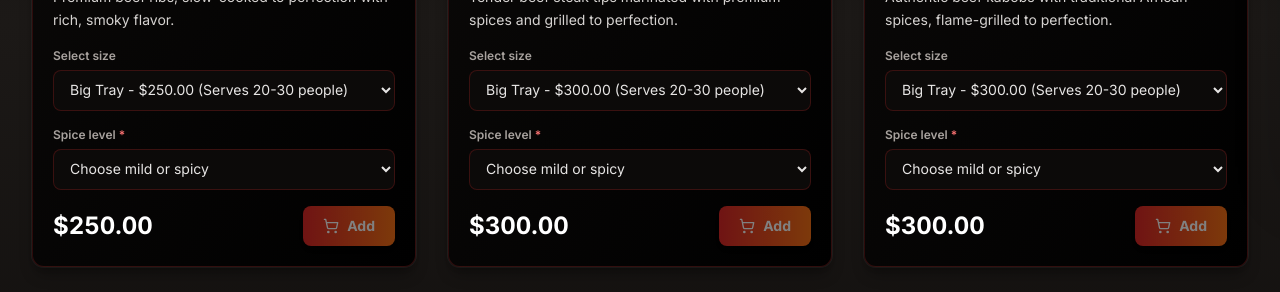
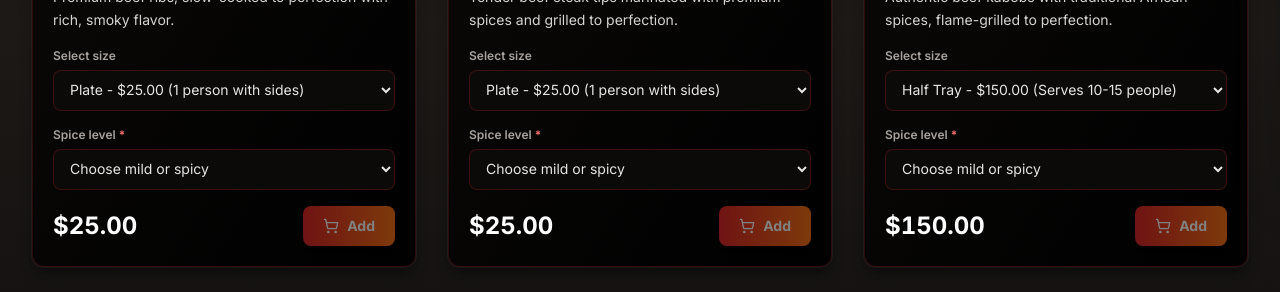
Before and after one commit to lakuakua/djcuisine, a Next.js app: page /category/beef in a window 1280 px wide. Shown: the part 621-913 px from the top of the page. Built offline with nearby package versions, Linux system fonts and the light colour scheme.

Commit message:
fix(ui): sort product variants by price in card; default to cheapest size
Made-with: Cursor

```diff
--- a/components/ProductCard.tsx
+++ b/components/ProductCard.tsx
@@ -2,10 +2,11 @@
 
 import { JuiceSweetness, Product, SpiceLevel } from '@/types';
 import { formatPrice } from '@/lib/utils';
+import { sortVariantsByPriceAsc } from '@/lib/products';
 import { useCartStore } from '@/store/cartStore';
 import { ShoppingCart } from 'lucide-react';
 import Image from 'next/image';
-import { useState } from 'react';
+import { useEffect, useMemo, useState } from 'react';
 
 interface ProductCardProps {
   product: Product;
@@ -13,10 +14,21 @@ interface ProductCardProps {
 
 export default function ProductCard({ product }: ProductCardProps) {
   const addItem = useCartStore((state) => state.addItem);
-  const [selectedVariantId, setSelectedVariantId] = useState(product.variants?.[0]?.id || '');
+  const sortedVariants = useMemo(
+    () => sortVariantsByPriceAsc(product.variants),
+    [product.id]
+  );
+  const [selectedVariantId, setSelectedVariantId] = useState(() => sortedVariants[0]?.id || '');
   const [juiceSweetness, setJuiceSweetness] = useState<JuiceSweetness | ''>('');
   const [spiceLevel, setSpiceLevel] = useState<SpiceLevel | ''>('');
   const [isAdding, setIsAdding] = useState(false);
+
+  useEffect(() => {
+    const cheapest = sortVariantsByPriceAsc(product.variants)[0]?.id ?? '';
+    setSelectedVariantId(cheapest);
+    setJuiceSweetness('');
+    setSpiceLevel('');
+  }, [product.id]);
 
   // Ensure product has variants
   if (!product.variants || product.variants.length === 0) {
@@ -28,7 +40,8 @@ export default function ProductCard({ product }: ProductCardProps) {
     );
   }
 
-  const selectedVariant = product.variants.find(v => v.id === selectedVariantId) || product.variants[0];
+  const selectedVariant =
+    sortedVariants.find((v) => v.id === selectedVariantId) || sortedVariants[0];
   const isJuice = product.category === 'juices';
 
   const handleAddToCart = () => {
@@ -113,7 +126,7 @@ export default function ProductCard({ product }: ProductCardProps) {
         </p>
 
         {/* Size Selector (if product has multiple variants) */}
-        {product.variants.length > 1 && !product.isSingleSize && (
+        {sortedVariants.length > 1 && !product.isSingleSize && (
           <div className="mb-4">
             <label className="mb-1.5 block text-xs font-semibold text-stone-400">Select size</label>
             <select
@@ -121,7 +134,7 @@ export default function ProductCard({ product }: ProductCardProps) {
               onChange={(e) => setSelectedVariantId(e.target.value)}
               className="w-full rounded-lg border border-red-900/40 bg-stone-950 px-3 py-2.5 text-sm text-stone-200 transition-all focus:border-gold-600/60 focus:outline-none focus:ring-2 focus:ring-gold-500/25"
             >
-              {product.variants.map((variant) => (
+              {sortedVariants.map((variant) => (
                 <option key={variant.id} value={variant.id}>
                   {variant.size} - {formatPrice(variant.price)}
                   {variant.servings && ` (${variant.servings})`}
--- a/lib/products.ts
+++ b/lib/products.ts
@@ -1,4 +1,4 @@
-import { Product } from '@/types';
+import { Product, ProductVariant } from '@/types';
 
 // CATEGORY 1: CHICKEN
 export const chickenProducts: Product[] = [
@@ -441,6 +441,11 @@ export function sortProductsByPriceAsc(products: Product[]): Product[] {
   return [...products].sort((a, b) => minVariantPriceCents(a) - minVariantPriceCents(b));
 }
 
+/** Variant options in price order (e.g. Plate → Half → Big in dropdowns). */
+export function sortVariantsByPriceAsc(variants: ProductVariant[]): ProductVariant[] {
+  return [...variants].sort((a, b) => a.price - b.price);
+}
+
 export function getProductById(id: string): Product | undefined {
   return allProducts.find(p => p.id === id);
 }
```
